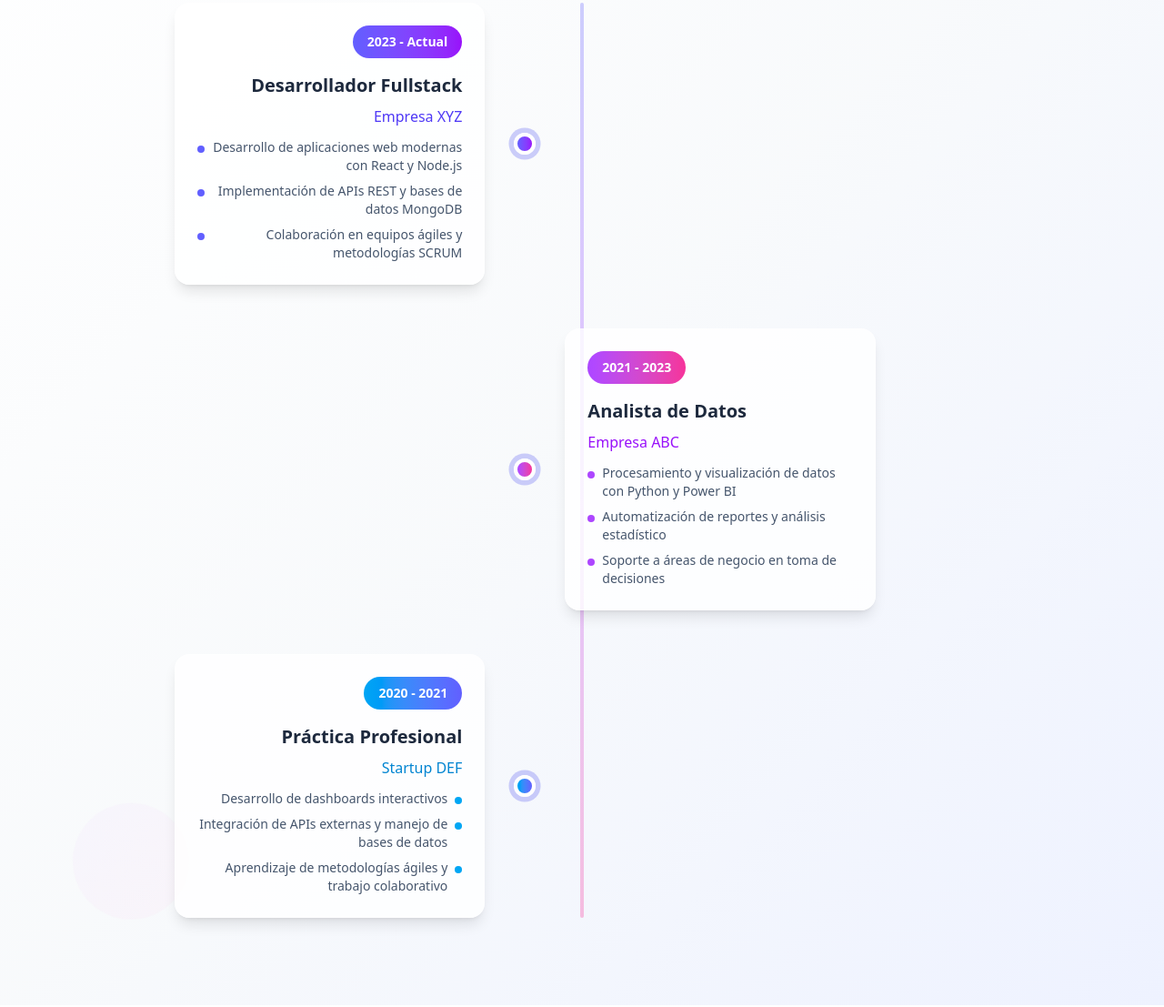
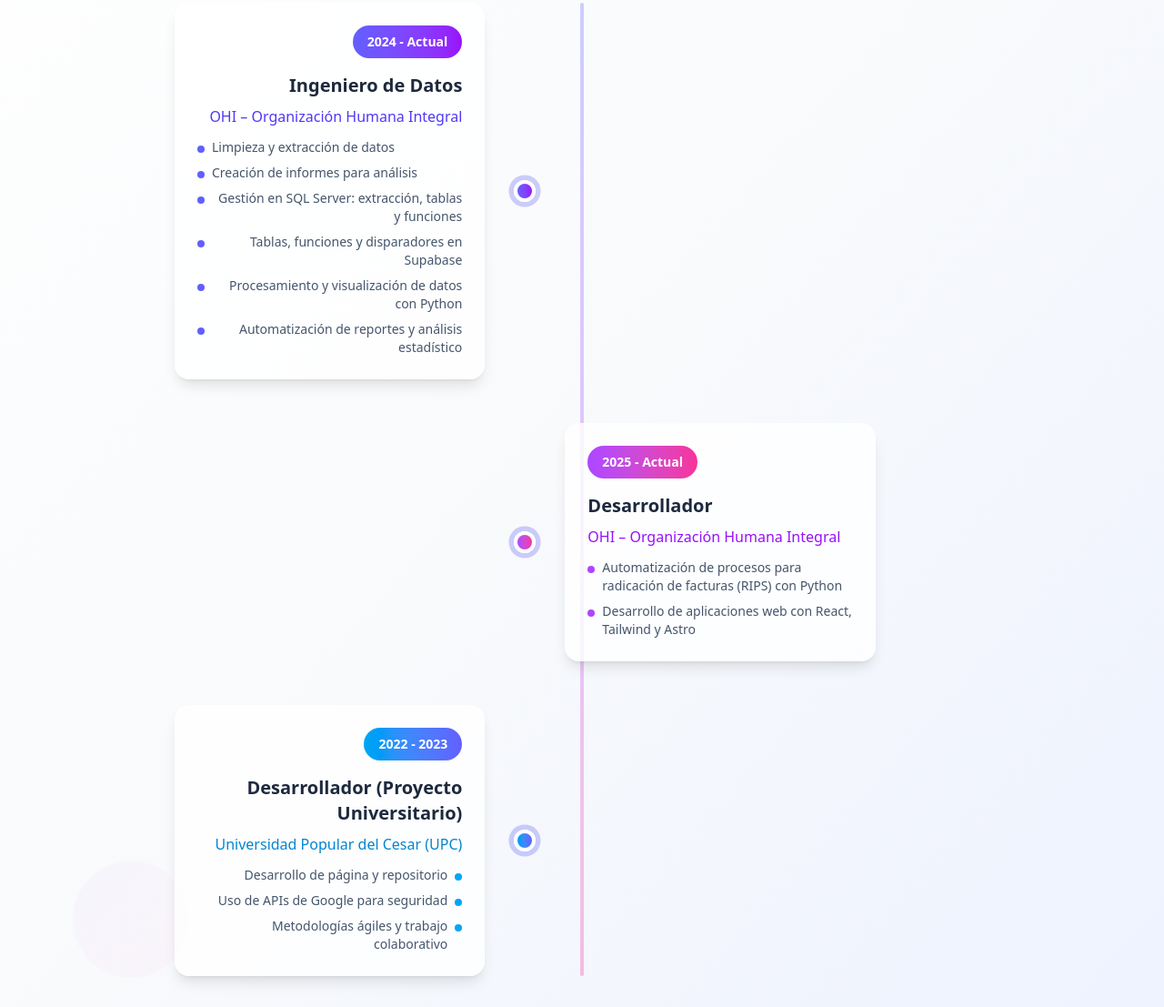
Before and after one commit to Gsus07/PORTAFOLIO, an Astro site: page / in a window 1280 px wide. Shown: the part 1690-2797 px from the top of the page at 91% size. Built offline with nearby package versions, Linux system fonts and the light colour scheme; Astro itself is replaced by a stand-in of ours.

Commit message:
feat: update dependencies and enhance portfolio content
- Update @astrojs/react and astro dependencies to latest versions
- Add SQL Server and Excel skills to skills section
- Improve hero section with touch device support and chat bubble visibility
- Update experience section with current roles and responsibilities

```diff
--- a/package.json
+++ b/package.json
@@ -9,11 +9,11 @@
     "astro": "astro"
   },
   "dependencies": {
-    "@astrojs/react": "^4.3.0",
+    "@astrojs/react": "^4.4.2",
     "@tailwindcss/vite": "^4.1.11",
     "@types/react": "^19.1.9",
     "@types/react-dom": "^19.1.7",
-    "astro": "^5.12.8",
+    "astro": "^5.16.0",
     "react": "^19.1.1",
     "react-dom": "^19.1.1",
     "tailwindcss": "^4.1.11"
--- a/src/components/experience.astro
+++ b/src/components/experience.astro
@@ -30,22 +30,34 @@
         <div class="timeline-content w-5/12 pr-8 text-right">
           <div class="timeline-card bg-white/80 backdrop-blur-sm border border-white/20 rounded-2xl p-6 shadow-lg hover:shadow-2xl transition-all duration-500 hover:-translate-y-2">
             <div class="timeline-badge bg-gradient-to-r from-indigo-500 to-purple-600 text-white px-4 py-2 rounded-full text-sm font-semibold mb-4 inline-block">
-              2023 - Actual
+              2024 - Actual
             </div>
-            <h3 class="text-xl font-bold text-slate-800 mb-2">Desarrollador Fullstack</h3>
-            <p class="text-indigo-600 font-medium mb-3">Empresa XYZ</p>
+            <h3 class="text-xl font-bold text-slate-800 mb-2">Ingeniero de Datos</h3>
+            <p class="text-indigo-600 font-medium mb-3">OHI – Organización Humana Integral</p>
             <ul class="text-slate-600 text-sm space-y-2">
               <li class="flex items-start gap-2">
                 <span class="w-2 h-2 bg-indigo-500 rounded-full mt-2 flex-shrink-0"></span>
-                Desarrollo de aplicaciones web modernas con React y Node.js
+                Limpieza y extracción de datos
               </li>
               <li class="flex items-start gap-2">
                 <span class="w-2 h-2 bg-indigo-500 rounded-full mt-2 flex-shrink-0"></span>
-                Implementación de APIs REST y bases de datos MongoDB
+                Creación de informes para análisis
               </li>
               <li class="flex items-start gap-2">
                 <span class="w-2 h-2 bg-indigo-500 rounded-full mt-2 flex-shrink-0"></span>
-                Colaboración en equipos ágiles y metodologías SCRUM
+                Gestión en SQL Server: extracción, tablas y funciones
+              </li>
+              <li class="flex items-start gap-2">
+                <span class="w-2 h-2 bg-indigo-500 rounded-full mt-2 flex-shrink-0"></span>
+                Tablas, funciones y disparadores en Supabase
+              </li>
+              <li class="flex items-start gap-2">
+                <span class="w-2 h-2 bg-indigo-500 rounded-full mt-2 flex-shrink-0"></span>
+                Procesamiento y visualización de datos con Python
+              </li>
+              <li class="flex items-start gap-2">
+                <span class="w-2 h-2 bg-indigo-500 rounded-full mt-2 flex-shrink-0"></span>
+                Automatización de reportes y análisis estadístico
               </li>
             </ul>
           </div>
@@ -67,22 +79,18 @@
         <div class="timeline-content w-5/12 pl-8">
           <div class="timeline-card bg-white/80 backdrop-blur-sm border border-white/20 rounded-2xl p-6 shadow-lg hover:shadow-2xl transition-all duration-500 hover:-translate-y-2">
             <div class="timeline-badge bg-gradient-to-r from-purple-500 to-pink-500 text-white px-4 py-2 rounded-full text-sm font-semibold mb-4 inline-block">
-              2021 - 2023
+              2025 - Actual
             </div>
-            <h3 class="text-xl font-bold text-slate-800 mb-2">Analista de Datos</h3>
-            <p class="text-purple-600 font-medium mb-3">Empresa ABC</p>
+            <h3 class="text-xl font-bold text-slate-800 mb-2">Desarrollador</h3>
+            <p class="text-purple-600 font-medium mb-3">OHI – Organización Humana Integral</p>
             <ul class="text-slate-600 text-sm space-y-2">
               <li class="flex items-start gap-2">
                 <span class="w-2 h-2 bg-purple-500 rounded-full mt-2 flex-shrink-0"></span>
-                Procesamiento y visualización de datos con Python y Power BI
+                Automatización de procesos para radicación de facturas (RIPS) con Python
               </li>
               <li class="flex items-start gap-2">
                 <span class="w-2 h-2 bg-purple-500 rounded-full mt-2 flex-shrink-0"></span>
-                Automatización de reportes y análisis estadístico
-              </li>
-              <li class="flex items-start gap-2">
-                <span class="w-2 h-2 bg-purple-500 rounded-full mt-2 flex-shrink-0"></span>
-                Soporte a áreas de negocio en toma de decisiones
+                Desarrollo de aplicaciones web con React, Tailwind y Astro
               </li>
             </ul>
           </div>
@@ -94,21 +102,21 @@
         <div class="timeline-content w-5/12 pr-8 text-right">
           <div class="timeline-card bg-white/80 backdrop-blur-sm border border-white/20 rounded-2xl p-6 shadow-lg hover:shadow-2xl transition-all duration-500 hover:-translate-y-2">
             <div class="timeline-badge bg-gradient-to-r from-sky-500 to-indigo-500 text-white px-4 py-2 rounded-full text-sm font-semibold mb-4 inline-block">
-              2020 - 2021
+              2022 - 2023
             </div>
-            <h3 class="text-xl font-bold text-slate-800 mb-2">Práctica Profesional</h3>
-            <p class="text-sky-600 font-medium mb-3">Startup DEF</p>
+            <h3 class="text-xl font-bold text-slate-800 mb-2">Desarrollador (Proyecto Universitario)</h3>
+            <p class="text-sky-600 font-medium mb-3">Universidad Popular del Cesar (UPC)</p>
             <ul class="text-slate-600 text-sm space-y-2">
               <li class="flex items-start gap-2 justify-end">
-                <span class="text-right">Desarrollo de dashboards interactivos</span>
+                <span class="text-right">Desarrollo de página y repositorio</span>
                 <span class="w-2 h-2 bg-sky-500 rounded-full mt-2 flex-shrink-0"></span>
               </li>
               <li class="flex items-start gap-2 justify-end">
-                <span class="text-right">Integración de APIs externas y manejo de bases de datos</span>
+                <span class="text-right">Uso de APIs de Google para seguridad</span>
                 <span class="w-2 h-2 bg-sky-500 rounded-full mt-2 flex-shrink-0"></span>
               </li>
               <li class="flex items-start gap-2 justify-end">
-                <span class="text-right">Aprendizaje de metodologías ágiles y trabajo colaborativo</span>
+                <span class="text-right">Metodologías ágiles y trabajo colaborativo</span>
                 <span class="w-2 h-2 bg-sky-500 rounded-full mt-2 flex-shrink-0"></span>
               </li>
             </ul>
@@ -126,40 +134,42 @@
     <div class="block md:hidden space-y-8">
       <div class="timeline-card-mobile bg-white/80 backdrop-blur-sm border border-white/20 rounded-2xl p-6 shadow-lg">
         <div class="timeline-badge bg-gradient-to-r from-indigo-500 to-purple-600 text-white px-4 py-2 rounded-full text-sm font-semibold mb-4 inline-block">
-          2023 - Actual
+          2024 - Actual
         </div>
-        <h3 class="text-xl font-bold text-slate-800 mb-2">Desarrollador Fullstack</h3>
-        <p class="text-indigo-600 font-medium mb-3">Empresa XYZ</p>
+        <h3 class="text-xl font-bold text-slate-800 mb-2">Ingeniero de Datos</h3>
+        <p class="text-indigo-600 font-medium mb-3">OHI – Organización Humana Integral</p>
         <ul class="text-slate-600 text-sm space-y-2">
-          <li>• Desarrollo de aplicaciones web modernas con React y Node.js</li>
-          <li>• Implementación de APIs REST y bases de datos MongoDB</li>
-          <li>• Colaboración en equipos ágiles y metodologías SCRUM</li>
+          <li>• Limpieza y extracción de datos</li>
+          <li>• Creación de informes para análisis</li>
+          <li>• Gestión en SQL Server: extracción, tablas y funciones</li>
+          <li>• Tablas, funciones y disparadores en Supabase</li>
+          <li>• Procesamiento y visualización de datos con Python</li>
+          <li>• Automatización de reportes y análisis estadístico</li>
         </ul>
       </div>
 
       <div class="timeline-card-mobile bg-white/80 backdrop-blur-sm border border-white/20 rounded-2xl p-6 shadow-lg">
         <div class="timeline-badge bg-gradient-to-r from-purple-500 to-pink-500 text-white px-4 py-2 rounded-full text-sm font-semibold mb-4 inline-block">
-          2021 - 2023
+          2025 - Actual
         </div>
-        <h3 class="text-xl font-bold text-slate-800 mb-2">Analista de Datos</h3>
-        <p class="text-purple-600 font-medium mb-3">Empresa ABC</p>
+        <h3 class="text-xl font-bold text-slate-800 mb-2">Desarrollador</h3>
+        <p class="text-purple-600 font-medium mb-3">OHI – Organización Humana Integral</p>
         <ul class="text-slate-600 text-sm space-y-2">
-          <li>• Procesamiento y visualización de datos con Python y Power BI</li>
-          <li>• Automatización de reportes y análisis estadístico</li>
-          <li>• Soporte a áreas de negocio en toma de decisiones</li>
+          <li>• Automatización de procesos para radicación de facturas (RIPS) con Python</li>
+          <li>• Desarrollo de aplicaciones web con React, Tailwind y Astro</li>
         </ul>
       </div>
 
       <div class="timeline-card-mobile bg-white/80 backdrop-blur-sm border border-white/20 rounded-2xl p-6 shadow-lg">
         <div class="timeline-badge bg-gradient-to-r from-sky-500 to-indigo-500 text-white px-4 py-2 rounded-full text-sm font-semibold mb-4 inline-block">
-          2020 - 2021
+          2022 - 2023
         </div>
-        <h3 class="text-xl font-bold text-slate-800 mb-2">Práctica Profesional</h3>
-        <p class="text-sky-600 font-medium mb-3">Startup DEF</p>
+        <h3 class="text-xl font-bold text-slate-800 mb-2">Desarrollador (Proyecto Universitario)</h3>
+        <p class="text-sky-600 font-medium mb-3">Universidad Popular del Cesar (UPC)</p>
         <ul class="text-slate-600 text-sm space-y-2">
-          <li>• Desarrollo de dashboards interactivos</li>
-          <li>• Integración de APIs externas y manejo de bases de datos</li>
-          <li>• Aprendizaje de metodologías ágiles y trabajo colaborativo</li>
+          <li>• Desarrollo de página y repositorio</li>
+          <li>• Uso de APIs de Google para seguridad</li>
+          <li>• Metodologías ágiles y trabajo colaborativo</li>
         </ul>
       </div>
     </div>
--- a/src/components/hero.astro
+++ b/src/components/hero.astro
@@ -34,7 +34,7 @@
     <div
       class="grid items-center gap-12 lg:grid-cols-2 lg:gap-16"
     >
-      <div class="flex flex-col items-center text-center lg:items-start lg:text-left animate-fadein">
+      <div class="flex flex-col items-center text-center lg:items-start lg:text-left animate-fadein order-2 lg:order-1">
         <h1 class="text-4xl font-extrabold leading-tight sm:text-5xl md:text-6xl drop-shadow-xl">
           <span id="greeting-text"></span>
           <span
@@ -68,7 +68,7 @@
         </div>
       </div>
 
-      <div class="flex justify-center animate-fadein-delay">
+      <div class="flex justify-center animate-fadein-delay order-1 lg:order-2">
         <div
           class="relative flex h-64 w-64 items-center justify-center rounded-full border-2 border-white/20 bg-white/10 backdrop-blur-sm lg:h-80 lg:w-80 shadow-2xl transition-transform duration-300 hover:scale-105 group"
         >
@@ -85,7 +85,7 @@
             />
           </div>
           <!-- Mensaje tipo chat -->
-          <div class="absolute left-1/2 -translate-x-1/2 -top-8 opacity-0 group-hover:opacity-100 group-hover:-top-16 transition-all duration-300 pointer-events-none z-20">
+          <div id="chat-bubble" class="absolute left-1/2 -translate-x-1/2 -top-8 opacity-0 group-hover:opacity-100 group-hover:-top-16 transition-all duration-300 pointer-events-none z-20">
             <div class="bg-white text-indigo-600 px-4 py-2 rounded-2xl shadow-lg border border-indigo-100 text-sm font-semibold flex items-center gap-2 animate-chat-bounce">
               <svg width="18" height="18" fill="none" viewBox="0 0 24 24"><path d="M21 15a2 2 0 0 1-2 2H7l-4 4V5a2 2 0 0 1 2-2h15a2 2 0 0 1 2 2v10Z" stroke="#6366f1" stroke-width="2" stroke-linecap="round" stroke-linejoin="round"/></svg>
               Hola
@@ -127,6 +127,12 @@
   .profile-img-container:hover .profile-img.back {
     transform: rotateY(0deg);
   }
+  .profile-img-container.touch-flip .profile-img.front {
+    transform: rotateY(180deg);
+  }
+  .profile-img-container.touch-flip .profile-img.back {
+    transform: rotateY(0deg);
+  }
   @keyframes fadein {
     0% { opacity: 0; transform: translateY(30px); }
     100% { opacity: 1; transform: translateY(0); }
@@ -136,6 +142,10 @@
   }
   .animate-fadein-delay {
     animation: fadein 1.8s cubic-bezier(.4,0,.2,1) both;
+  }
+  .chat-visible {
+    opacity: 1;
+    top: -4rem;
   }
   .bg-figura1 {
     background: radial-gradient(circle at 30% 30%, #fff 60%, #a5b4fc 100%);
@@ -633,11 +643,21 @@
   // Inicializar efectos cuando se carga la página
   document.addEventListener('DOMContentLoaded', async () => {
     createSpaceParticles();
-
-    // Secuencia de escritura del texto
     await typeWriter('greeting-text', 'Hola, soy', 80, 500);
     await typeWriter('name-text', 'Jesús Andrés Cañaveral Florez', 60, 300);
     await typeWriter('description-text', 'Desarrollador y analista apasionado por crear experiencias digitales únicas', 40, 500);
+
+    const isCoarse = window.matchMedia('(pointer: coarse)').matches;
+    const profileContainer = document.querySelector('.profile-img-container');
+    const chatBubble = document.getElementById('chat-bubble');
+    if (isCoarse && profileContainer) {
+      profileContainer.addEventListener('click', () => {
+        const flipped = profileContainer.classList.toggle('touch-flip');
+        if (chatBubble) {
+          chatBubble.classList.toggle('chat-visible', flipped);
+        }
+      });
+    }
   });
 
   // Recrear partículas cuando se redimensiona la ventana
--- a/src/components/skills.astro
+++ b/src/components/skills.astro
@@ -88,6 +88,15 @@
         <h3 class="skill-title">MongoDB</h3>
       </div>
 
+      <div class="skill-card group">
+        <div class="skill-icon bg-gradient-to-br from-red-500 to-red-700">
+          <svg class="w-8 h-8 text-white" fill="currentColor" viewBox="0 0 24 24">
+            <path d="M4 5c0 2.21 4.477 4 10 4s10-1.79 10-4-4.477-4-10-4S4 2.79 4 5zm0 4v6c0 2.21 4.477 4 10 4s10-1.79 10-4V9c-2.835 2.09-7.381 3-10 3S6.835 11.09 4 9zm0 8v6c0 2.21 4.477 4 10 4s10-1.79 10-4v-6c-2.835 2.09-7.381 3-10 3s-7.165-.91-10-3z"/>
+          </svg>
+        </div>
+        <h3 class="skill-title">SQL Server</h3>
+      </div>
+
       <!-- Herramientas -->
       <div class="skill-card group">
         <div class="skill-icon bg-gradient-to-br from-orange-500 to-red-600">
@@ -96,6 +105,16 @@
           </svg>
         </div>
         <h3 class="skill-title">Git</h3>
+      </div>
+
+      <div class="skill-card group">
+        <div class="skill-icon bg-gradient-to-br from-emerald-500 to-green-600">
+          <svg class="w-8 h-8 text-white" fill="currentColor" viewBox="0 0 24 24">
+            <path d="M3 3h18v18H3V3z"/>
+            <path d="M9 3v18M3 9h18M3 15h18" stroke="currentColor" stroke-width="2" fill="none"/>
+          </svg>
+        </div>
+        <h3 class="skill-title">Excel</h3>
       </div>
     </div>
   </div>
```
Also changed, not shown: 1 other file.
